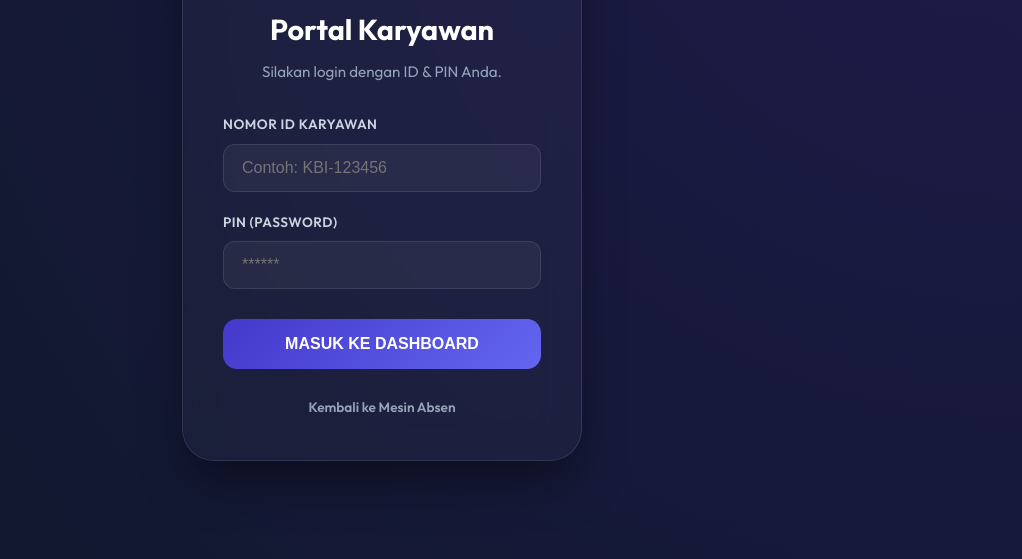
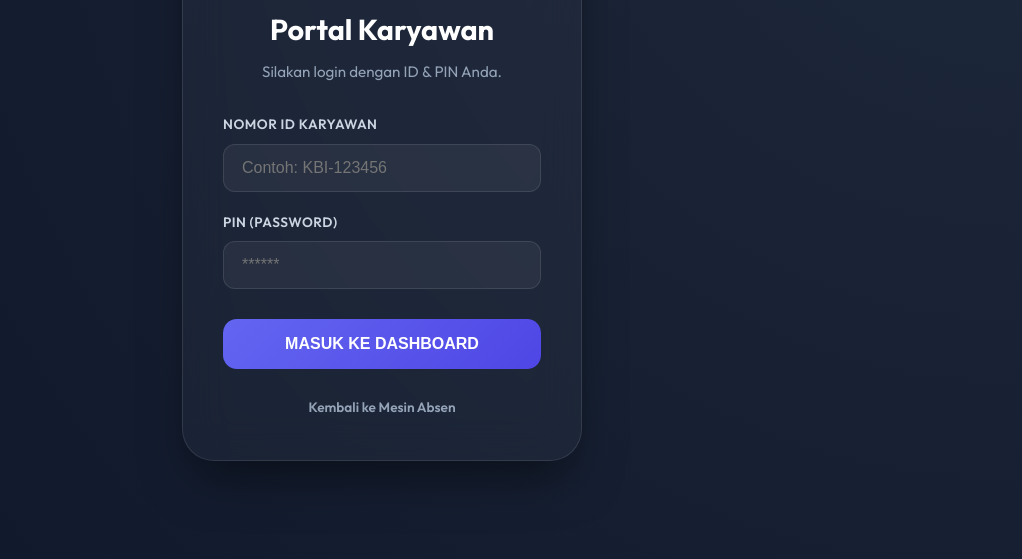
Before and after one commit to alsyah88888888/karyawan, a plain HTML site: page karyawan_portal.html in a window 1280 px wide. Shown: the part 241-800 px from the top of the page, without its empty margins (258-1280 px from the left). Drawn offline with nearby package versions, Linux system fonts and the light colour scheme.

Commit message:
feat: Redesigned UI to a Modern Casual theme (Indigo & Slate)

```diff
--- a/karyawan_portal.html
+++ b/karyawan_portal.html
@@ -15,16 +15,16 @@
     <style>
         :root {
             --portal-bg: #f8fafc;
-            --portal-primary: #4338ca;
-            --portal-secondary: #6366f1;
-            --portal-accent: #f59e0b;
+            --portal-primary: #6366f1;
+            --portal-secondary: #4f46e5;
+            --portal-accent: #10b981;
             --portal-text: #1e293b;
             --portal-subtext: #64748b;
         }
 
         body {
             font-family: 'Outfit', sans-serif;
-            background-color: #0f172a;
+            background-color: var(--portal-bg);
             margin: 0;
             color: var(--portal-text);
             overflow-x: hidden;
@@ -36,7 +36,7 @@
             display: flex;
             align-items: center;
             justify-content: center;
-            background: radial-gradient(circle at top right, #1e1b4b, #0f172a);
+            background: radial-gradient(circle at top right, #1e293b, #0f172a);
             padding: 20px;
         }
 
--- a/style.css
+++ b/style.css
@@ -1,26 +1,25 @@
 @import url('https://fonts.googleapis.com/css2?family=Outfit:wght@300;400;500;600;700;800&display=swap');
 
 :root {
-  /* PT. Kola Borasi Indonesia Refined Palette */
-  --brand-bg: #FF4400;
-  --brand-text: #134E8E;
-  --brand-btn: #FFB33F;
-  --brand-btn-hover: #e6a135;
+  /* Modern Casual Palette (Indigo & Slate) */
+  --primary: #6366f1;
+  --primary-hover: #4f46e5;
+  --secondary: #0f172a;
+  --secondary-hover: #1e293b;
+  --accent: #10b981;
+  --danger: #ef4444;
+  --brand-bg: #f8fafc;
+  --brand-text: #1e293b;
+  --brand-btn: #6366f1;
+  --brand-btn-hover: #4f46e5;
 
-  --primary: var(--brand-bg);
-  --primary-hover: #e63d00;
-  --secondary: var(--brand-text);
-  --secondary-hover: #0f3d70;
-  --accent: var(--brand-btn);
-  --danger: #ef4444;
-
-  --bg-gradient: linear-gradient(135deg, var(--brand-bg) 0%, #e63d00 100%);
-  --dark-bg: var(--brand-bg);
-  --text-main: var(--brand-text);
-  --text-muted: rgba(19, 78, 142, 0.7);
-  --glass-bg: rgba(255, 255, 255, 0.9);
-  --glass-border: rgba(19, 78, 142, 0.2);
-  --shadow-premium: 0 10px 15px -3px rgba(0, 0, 0, 0.1), 0 4px 6px -2px rgba(0, 0, 0, 0.05);
+  --bg-gradient: linear-gradient(135deg, #f1f5f9 0%, #e2e8f0 100%);
+  --dark-bg: #0f172a;
+  --text-main: #1e293b;
+  --text-muted: #64748b;
+  --glass-bg: rgba(255, 255, 255, 0.95);
+  --glass-border: rgba(99, 102, 241, 0.1);
+  --shadow-premium: 0 10px 15px -3px rgba(0, 0, 0, 0.05), 0 4px 6px -2px rgba(0, 0, 0, 0.02);
 }
 
 * {
@@ -80,7 +79,7 @@
   justify-content: center;
   height: 100%;
   padding: 20px;
-  background: radial-gradient(circle at 50% 50%, rgba(255, 68, 0, 0.1) 0%, transparent 100%);
+  background: radial-gradient(circle at 50% 50%, rgba(99, 102, 241, 0.05) 0%, transparent 100%);
 }
 
 .wifi-badge {
@@ -241,26 +240,26 @@
 
 .btn-m {
   background: var(--brand-btn);
-  color: var(--brand-text);
-  box-shadow: 0 4px 0 #b45309;
+  color: white;
+  box-shadow: 0 4px 0 #4338ca;
 }
 
 .btn-m:hover:not(:disabled) {
   background: var(--brand-btn-hover);
   transform: translateY(-2px);
-  box-shadow: 0 6px 0 #b45309;
+  box-shadow: 0 6px 0 #4338ca;
 }
 
 .btn-p {
   background: var(--brand-btn);
-  color: var(--brand-text);
-  box-shadow: 0 4px 0 #b45309;
+  color: white;
+  box-shadow: 0 4px 0 #4338ca;
 }
 
 .btn-p:hover:not(:disabled) {
-  background: var(--primary-hover);
+  background: var(--brand-btn-hover);
   transform: translateY(-2px);
-  box-shadow: 0 6px 0 #3730a3;
+  box-shadow: 0 6px 0 #4338ca;
 }
 
 .btn-m:active,
@@ -393,7 +392,7 @@
 
 .sidebar {
   width: 280px;
-  background: linear-gradient(180deg, var(--brand-bg) 0%, #b33000 100%);
+  background: linear-gradient(180deg, #1e293b 0%, #0f172a 100%);
   color: #fff;
   padding: 30px 20px;
   flex-shrink: 0;
@@ -553,9 +552,9 @@
   content: "";
   width: 12px;
   height: 12px;
-  background-color: var(--secondary);
+  background-color: var(--accent);
   border-radius: 50%;
-  box-shadow: 0 0 0 4px rgba(16, 185, 129, 0.2);
+  box-shadow: 0 0 0 4px rgba(16, 185, 129, 0.1);
 }
 
 #filterDept {
```
Also changed, not shown: admin.html (+2 -2 lines), script.js (+5 -5 lines).
